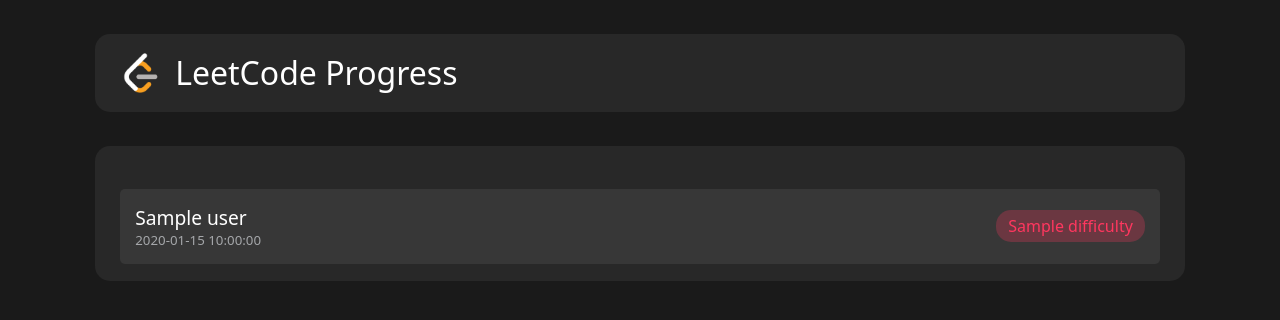
After one commit to UUinc/LeetcodeProgressWeb, a Flask app: template templates/problems.html in a window 1280 px wide. The commit adds this page. Shown: the top 320 px of the page. Run offline with Flask 2, Linux system fonts and the light colour scheme; the template is opened without the code that fills it: most values are stand-ins (such as "Sample title", 1, 10 or a date in 2020).

Commit message:
Add Problems page
Problems page is a list of problems generated

```diff
--- a/leetcodescraper.py
+++ b/leetcodescraper.py
@@ -14,7 +14,8 @@
     'nezhari',
     'oussama-seme-elayne',
     'badertebaa2',
-    'ibarakate0'
+    'ibarakate0',
+    'larbiabbadelandaloussi'
 ]
 
 #Scrapper
--- a/static/style.css
+++ b/static/style.css
@@ -9,6 +9,10 @@
     --background-color-gray: #282828;
     --background-color-dark-gray: #1a1a1a;
 
+    --background-color-easy: #00b8a342;
+    --background-color-medium: #ffc01e42;
+    --background-color-hard: #ff375f42;
+
     --text-color-white: #ffffff;
     --text-color-light-gray: #f5f5f5bf;
     --text-color-gray: #eff2f699;
@@ -17,6 +21,10 @@
     --text-color-yellow: #ffa116;
     --text-color-green: #2cbb5d;
     --text-color-blue: #0a84ff;
+
+    --text-color-easy: #00b8a3;
+    --text-color-medium: #ffc01e;
+    --text-color-hard: #ff375f;
 }
 
 *
@@ -29,6 +37,10 @@
     font-family: ui-sans-serif, system-ui, -apple-system, BlinkMacSystemFont, 'Segoe UI', Roboto, Oxygen, Ubuntu, Cantarell, 'Open Sans', 'Helvetica Neue', sans-serif;
     color: var(--text-color-white);
     background-color: var(--background-color-dark-gray);
+}
+a{
+    color: white;
+    text-decoration: none;
 }
 /* App */
 .app-title
@@ -55,19 +67,24 @@
     width: 40px;
     padding-right: 15px;
 }
-/* Refresh button */
-.app-title-refresh
+.app-title-options
+{
+    display: flex;
+}
+/* option button */
+.app-title-option
 {
     width: 45px;
     padding: 10px;
     background: var(--background-color-dark-yellow);
     color: white;
     font-size: 17px;
+    margin: 0 5px;
     border: 0;
     border-radius: 5px;
     cursor: pointer;
 }
-.app-title-refresh:hover {
+.app-title-option:hover {
     background: var(--background-color-yellow);
 }
 /* Search Bar */
@@ -148,6 +165,29 @@
 {
     background-color: #ffffff12;
 }
+/* Problems List */
+.problem-card
+{
+    display: flex;
+    justify-content: space-between;
+    align-items: center;
+}
+.problem-card-title-name
+{
+    font-size: larger;
+}
+.problem-card-title-date
+{
+    font-size: smaller;
+    color: var(--text-color-gray);
+}
+.problem-card-difficulty
+{
+    font-weight: 500;
+    padding: 5px 12px;
+    margin-left: 10px;
+    border-radius: 15px;
+}
 /* Not found page */
 .app-notfound h1
 {
--- a/templates/404.html
+++ b/templates/404.html
@@ -1,4 +1,10 @@
 {% extends "index.html" %}
+{% block problemslist %}
+{% endblock %}
+{% block refresh %}
+{% endblock %}
+{% block searchbar %}
+{% endblock %}
 {% block content %}
 <div class="app-notfound app-card">
     <h1>Not found 404</h1>
--- a/templates/index.html
+++ b/templates/index.html
@@ -18,14 +18,22 @@
                     <h1>LeetCode Progress</h1>
                 </div>
             </a>
-            {% block refrech%}
-            <form action="/refresh" method="post">
-                <button class="app-title-refresh" type="submit">
-                    <i class="fa fa-refresh"></i>
-                </button>
-            </form>
-            {% endblock %}
-
+            <div class="app-title-options">
+                {% block problemslist%}
+                <form action="/problems" method="post">
+                    <button class="app-title-option" type="submit">
+                        <i class="fa fa-list"></i>
+                    </button>
+                </form>
+                {% endblock %}
+                {% block refresh%}
+                <form action="/refresh" method="post">
+                    <button class="app-title-option" type="submit">
+                        <i class="fa fa-refresh"></i>
+                    </button>
+                </form>
+                {% endblock %}
+            </div>
         </div>
         {% block searchbar %}
             <div class="app-searchbar app-card">
--- /dev/null
+++ b/templates/problems.html
@@ -0,0 +1,31 @@
+{% extends "index.html" %}
+{% block problemslist %}
+{% endblock %}
+{% block refresh %}
+{% endblock %}
+{% block searchbar %}
+{% endblock %}
+{% block content %}
+<div class="app-card">
+    <ul>
+        {% for problem in data %}
+        <li>
+            <div class="problem-card">
+                <div class="problem-card-title">
+                    <a href="{{problem['link']}}" target="_blank"><p class="problem-card-title-name">{{ problem['name'] }}</p></a>
+                    <p class="problem-card-title-date">{{ problem['date'] }}</p>
+                </div>
+                {% if problem['difficulty'] == 'Easy' %}
+                <p class="problem-card-difficulty" style="color: var(--text-color-easy); background-color: var(--background-color-easy);">
+                {% elif problem['difficulty'] == 'Medium' %}
+                <p class="problem-card-difficulty" style="color: var(--text-color-medium); background-color: var(--background-color-medium);">
+                {% else %}
+                <p class="problem-card-difficulty" style="color: var(--text-color-hard); background-color: var(--background-color-hard);">
+                {% endif %}
+                {{ problem['difficulty'] }}</p>
+            </div>
+        </li>
+        {% endfor %}
+    </ul>
+</div>
+{% endblock %}
--- a/templates/user.html
+++ b/templates/user.html
@@ -1,4 +1,6 @@
 {% extends "index.html" %}
+{% block refresh %}
+{% endblock %}
 {% block searchbar %}
 {% endblock %}
 {% block content %}
```
Also changed, not shown: firebase.py (added, +13 -0 lines), views.py (+13 -0 lines), 1 other file.
